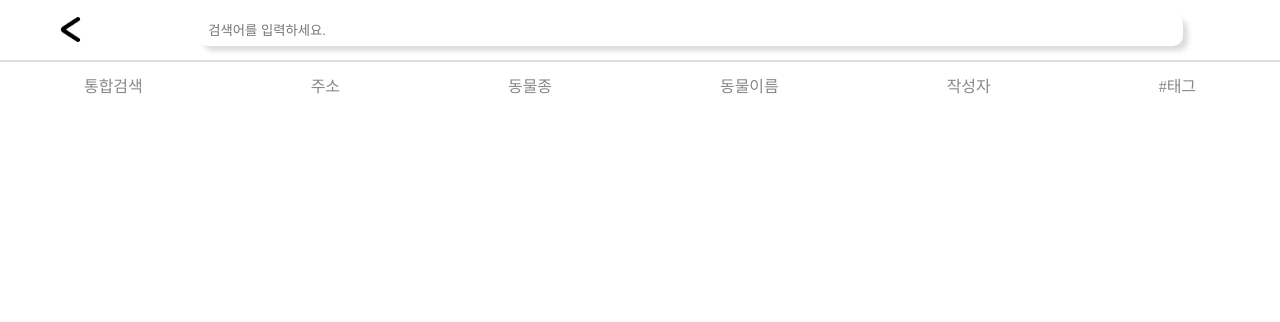
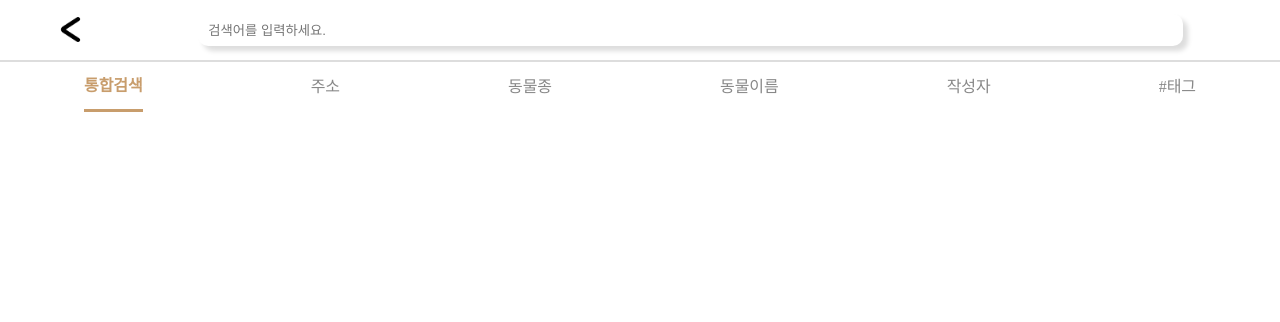
Before and after one commit to woojoung1217/Zootopia, a Django app: template Zootopia/Animal/templates/result.html in a window 1280 px wide. Shown: the top 322 px of the page. Run offline with Django 3.2, Linux system fonts and the light colour scheme; the template is opened without the code that fills it, so the values that code supplies are empty.

Commit message:
[FE] 수정: 검색 네비게이션 포커스 구현(희찬)

```diff
--- a/Zootopia/Animal/static/css/result.css
+++ b/Zootopia/Animal/static/css/result.css
@@ -56,6 +56,16 @@ html {
   display: flex;
   align-items: center;
   justify-content: center;
+}
+
+.selected-manu {
+  box-sizing: border-box;
+  border-bottom: 3px solid #c89d6c;
+}
+
+.selected-title {
+  color: #c89d6c !important;
+  font-weight: bold;
 }
 
 .nav-manu-title {
--- a/Zootopia/Animal/static/js/result.js
+++ b/Zootopia/Animal/static/js/result.js
@@ -1,16 +1,15 @@
 const selected = document.querySelector(".selected");
-const deselected = document.querySelectorAll(".nav-manu");
+const manues = document.querySelectorAll(".nav-manu");
 
 function toggleSelected(event){
-  console.log(`${event} ok`);
+  for(let i = 0; i < manues.length; i++){
+    manues[i].classList.remove("selected-manu");
+    manues[i].children[0].classList.remove("selected-title")
+  }
+  event.currentTarget.classList.add("selected-manu");
+  event.currentTarget.children[0].classList.add("selected-title");
 }
 
-function test(event){
-  console.log(event);
+for(let i = 0; i< manues.length; i++){
+  manues[i].addEventListener("click", toggleSelected);
 }
-
-selected.addEventListener("click", test);
-
-for(manu in deselected){
-  manu.addEventListener("click", toggleSelected);
-}
--- a/Zootopia/Animal/templates/result.html
+++ b/Zootopia/Animal/templates/result.html
@@ -28,8 +28,8 @@
     <!-- 상단 검색 영역 끝 -->
     <!-- 네비게이션 바 시작 -->
     <div id="nav">
-      <div class="nav-manu selected">
-          <p class="nav-manu-title">통합검색</p>
+      <div class="nav-manu selected-manu">
+          <p class="nav-manu-title selected-title">통합검색</p>
       </div>
       <div class="nav-manu">
         <p class="nav-manu-title">주소</p>
```
